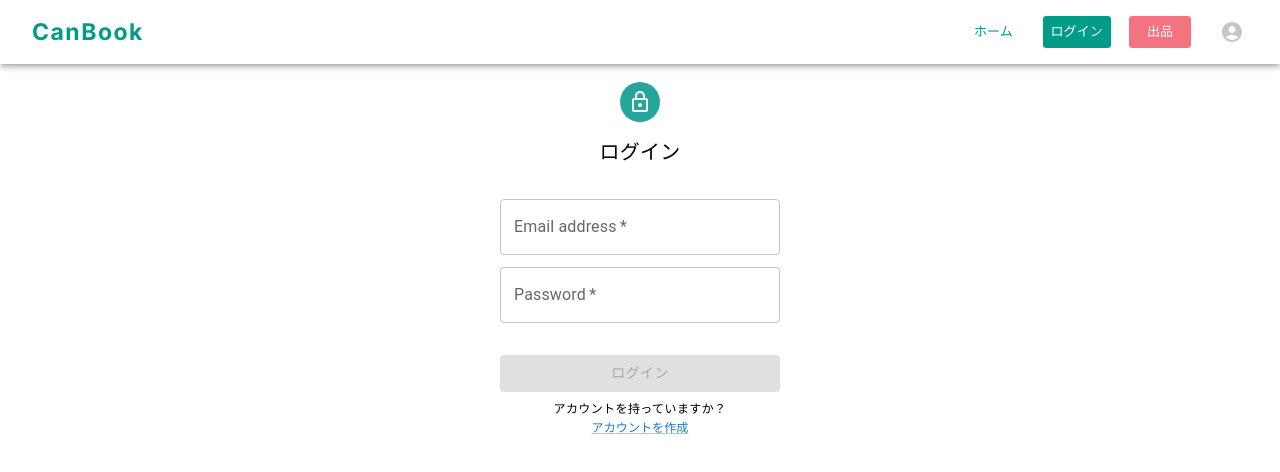
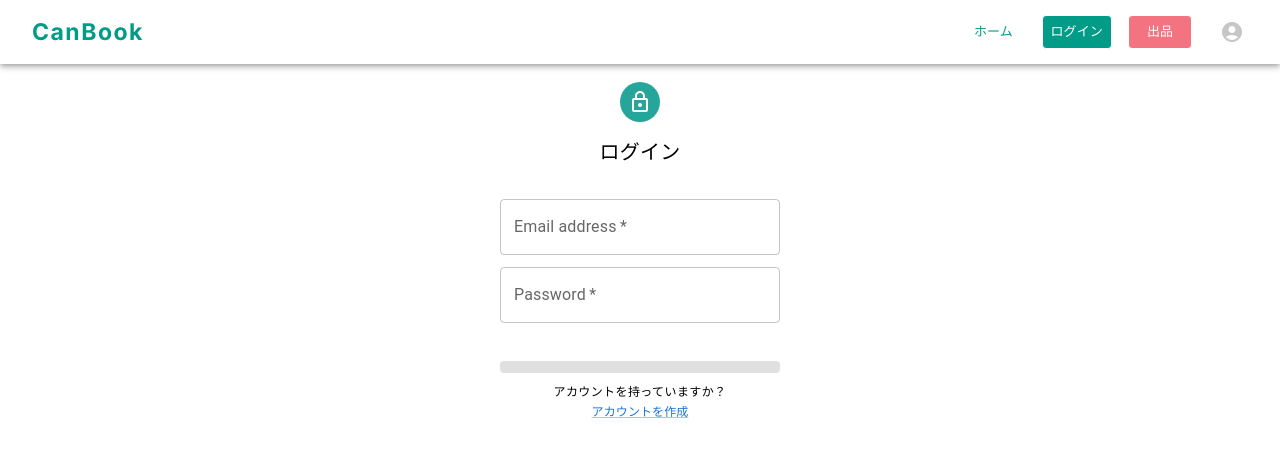
Before and after one commit to shiori-42/CanBook, a Next.js app in the folder frontend/: page / in a window 1280 px wide. Shown: the top 472 px of the page. Built offline with nearby package versions, Linux system fonts and the light colour scheme.

Commit message:
ログインボタンの修正

```diff
--- a/frontend/app/components/Auth.tsx
+++ b/frontend/app/components/Auth.tsx
@@ -142,12 +142,14 @@ export const Auth = () => {
             color="primary"
             variant="contained"
             fullWidth
-            disabled={!email || !pw}
-            // href="/profile-form" //ここは普通に飛ばしちゃって大丈夫なのか？？？？？？？？
+            disabled={
+              isLogin
+                ? !email || !pw
+                : !name || !email || !pw || !college || !campus
+            }
+            // href="/profile-form" //ここは普通に飛ばしちゃって大丈夫なのか？
             //ダメでしたuseMutateAuthにかいてる
-          >
-            {isLogin ? "ログイン" : "会員登録"}
-          </Button>
+          ></Button>
         </Box>
       </form>
       <Box position={"relative"}>
```
